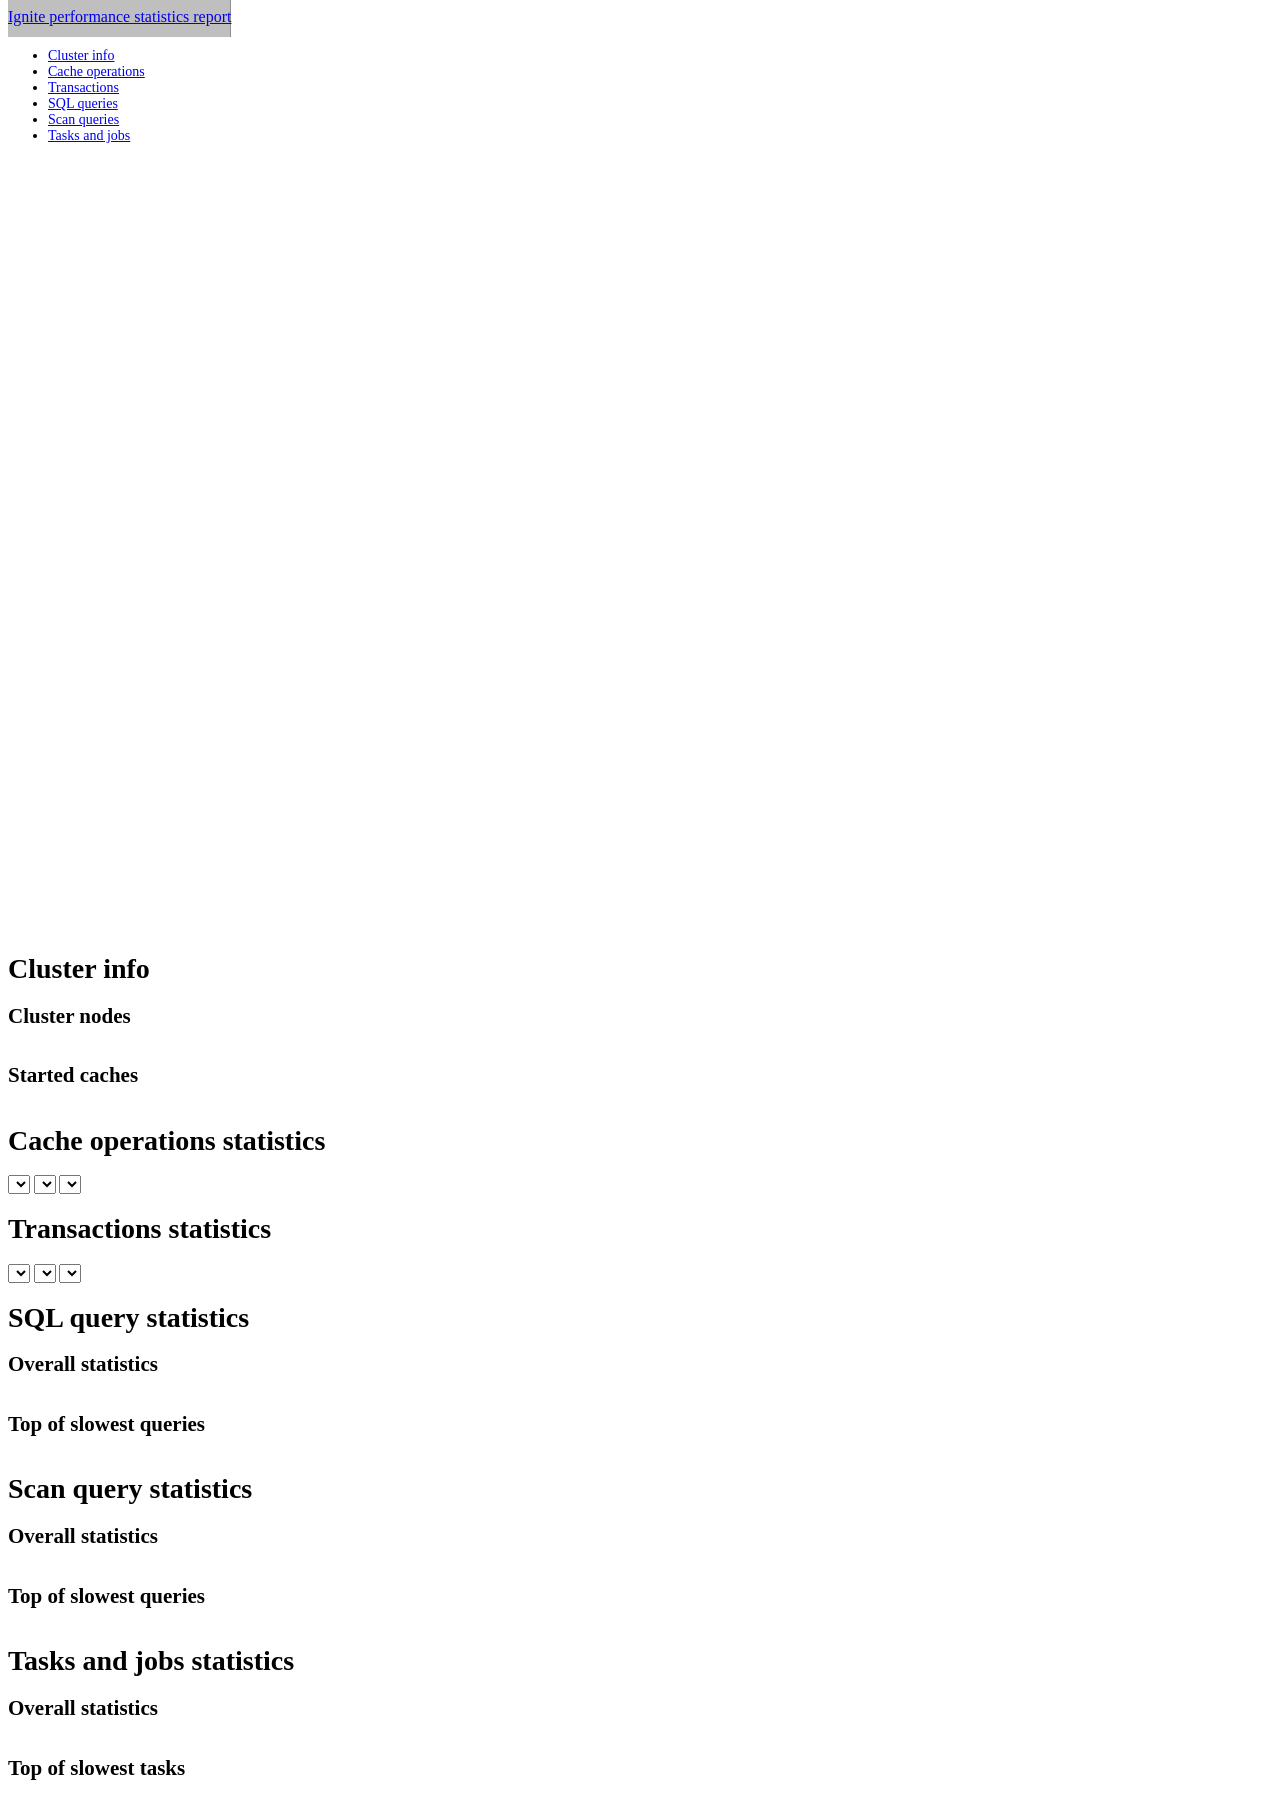
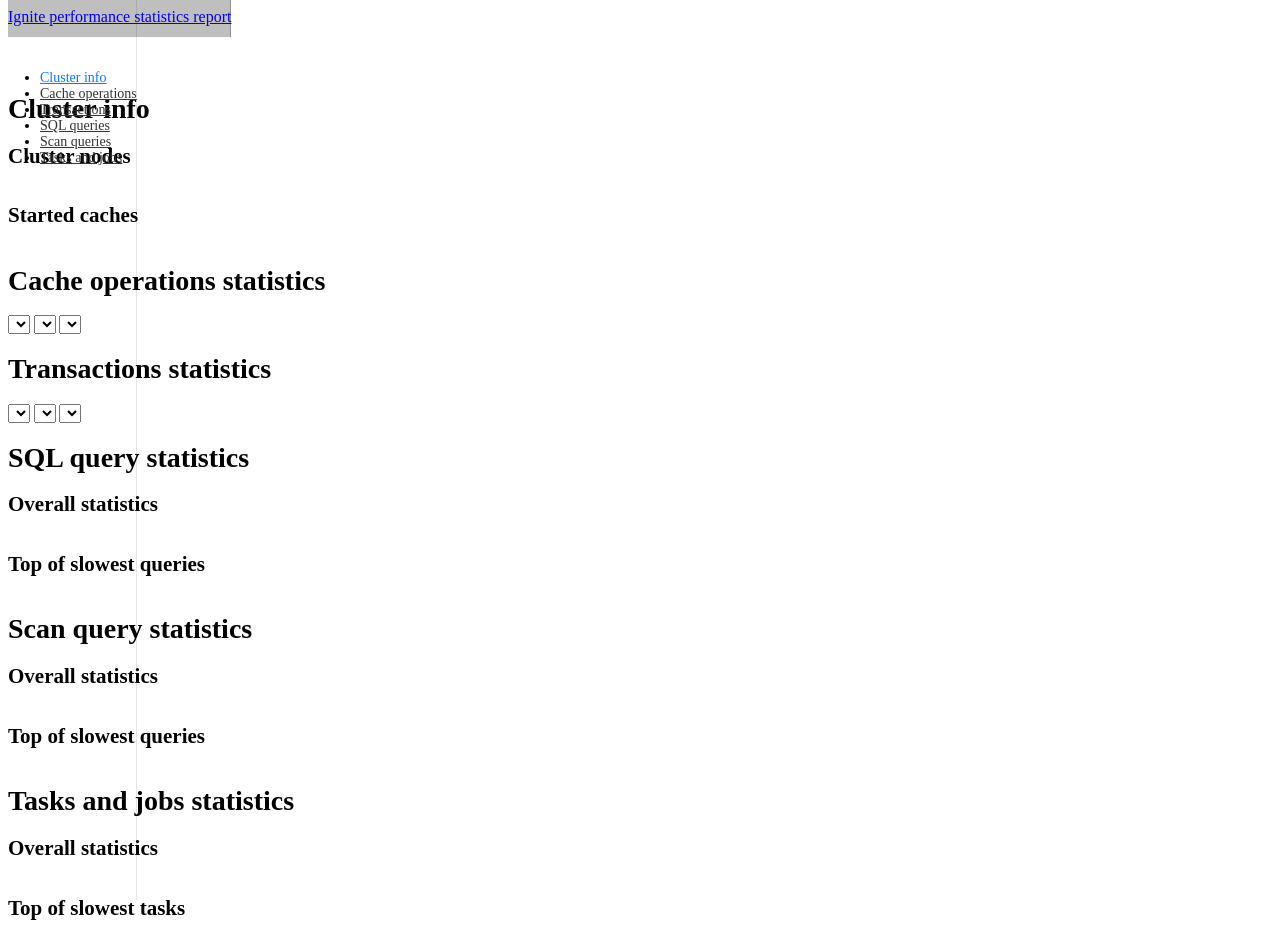

minor fix

--- a/modules/performance-statistics-ext/report/css/dashboard.css
+++ b/modules/performance-statistics-ext/report/css/dashboard.css
@@ -19,6 +19,16 @@ body {
   font-size: .875rem;
 }
 
+.sidebar {
+  position: fixed;
+  top: 0;
+  bottom: 0;
+  left: 0;
+  z-index: 100; /* Behind the navbar */
+  padding: 48px 0 0; /* Height of navbar */
+  box-shadow: inset -1px 0 0 rgba(0, 0, 0, .1);
+}
+
 .sidebar-sticky {
   position: relative;
   top: 0;
@@ -33,6 +43,15 @@ body {
     position: -webkit-sticky;
     position: sticky;
   }
+}
+
+.sidebar .nav-link {
+  font-weight: 500;
+  color: #333;
+}
+
+.sidebar .nav-link.active {
+  color: #007bff;
 }
 
 .sidebar-heading {
